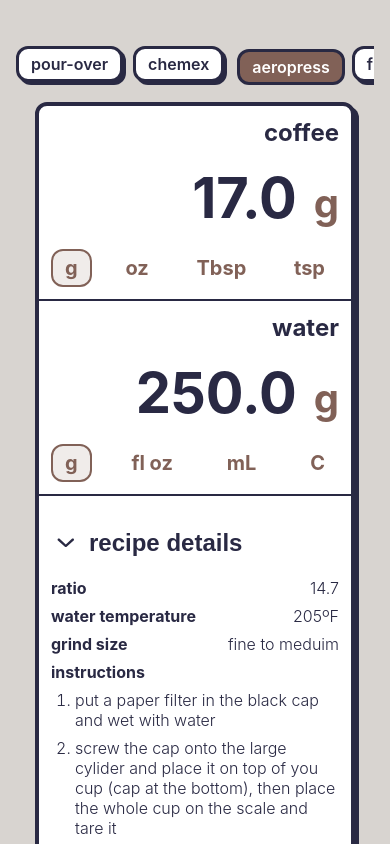
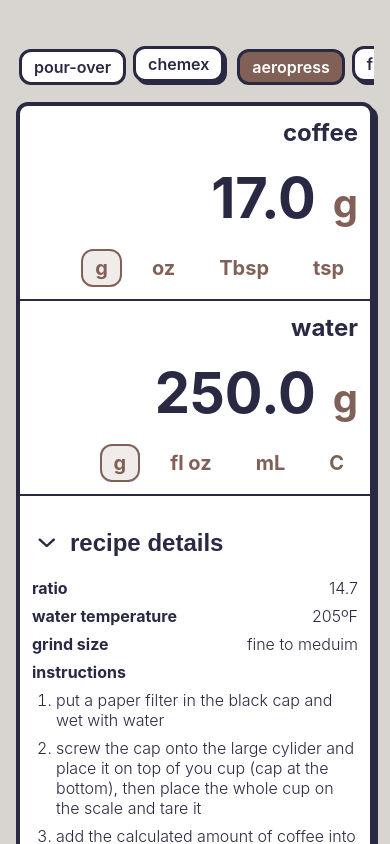
Before and after one commit to nickoelsner/brewgood.coffee, a Next.js app: page /aeropress in a window 390 px wide. In both pictures the pointer is over the link "pour-over". Shown: the top 844 px of the page. Built offline with nearby package versions, Linux system fonts and the light colour scheme; a web font is replaced by a local one.

Commit message:
add hover transition for buttons, improve responsiveness for desktop screens

```diff
--- a/styles/Home.module.scss
+++ b/styles/Home.module.scss
@@ -28,4 +28,11 @@
       margin-left: 10px;
     }
   }
+
+  .button:hover,
+  .button:focus {
+    box-shadow: none;
+    transform: translate(4px, 4px);
+    transition: all 0.1s ease;
+  }
 }
--- a/styles/Recipe.module.scss
+++ b/styles/Recipe.module.scss
@@ -64,6 +64,14 @@
       white-space: nowrap;
     }
 
+    .button:hover,
+    .button:focus {
+      box-shadow: none;
+      transform: translate(3px, 3px);
+      transition: all 0.1s ease;
+      outline: none;
+    }
+
     .selected {
       background-color: $color-secondary;
       color: white;
@@ -82,6 +90,10 @@
     max-width: 320px;
     margin: auto;
     padding: 0;
+
+    @media only screen and (min-width: 336px) {
+      max-width: 704px;
+    }
 
     .detailsItem {
       display: flex;
@@ -151,6 +163,11 @@
         display: flex;
         justify-content: space-between;
 
+        @media only screen and (min-width: 376px) {
+          justify-content: flex-end;
+          gap: 1rem;
+        }
+
         label {
           font-size: 1.25rem;
           color: $color-secondary;
```
Also changed, not shown: styles/BrewMethods.module.scss (+11 -0 lines).
